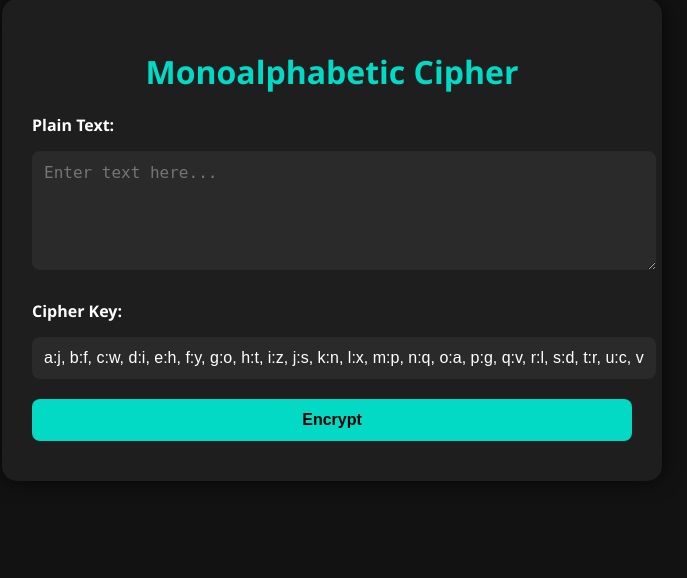
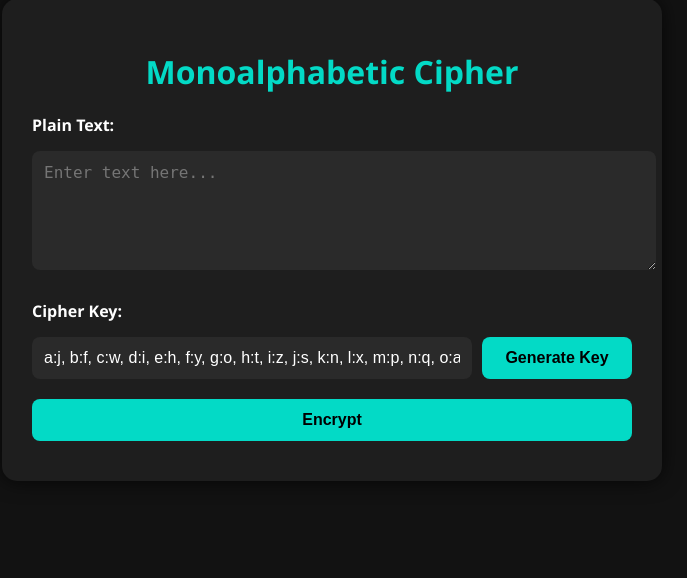
Before and after one commit to eng8890/-, a Flask app: page / in a window 1280 px wide. Shown: the part 168-746 px from the top of the page, without its empty margins (308-995 px from the left). Run offline with Flask 2, Linux system fonts and the light colour scheme.

Commit message:
index.html

```diff
--- a/templates/index.html
+++ b/templates/index.html
@@ -62,6 +62,19 @@
             border-radius: 8px;
             margin-top: 15px;
         }
+        .key-row {
+            display: flex;
+            gap: 10px;
+        }
+        .key-row input {
+            flex: 1;
+        }
+        .key-row form {
+            margin: 0;
+        }
+        .key-row button {
+            width: 150px;
+        }
     </style>
 </head>
 <body>
@@ -72,7 +85,12 @@
             <textarea name="plaintext" rows="5" placeholder="Enter text here...">{{ plaintext }}</textarea>
 
             <label for="keymap">Cipher Key:</label>
-            <input type="text" name="keymap" id="keymap" value="{{ keymap }}">
+            <div class="key-row">
+                <input type="text" name="keymap" id="keymap" value="{{ keymap }}">
+                <form action="/generate-key" method="get">
+                    <button type="submit">Generate Key</button>
+                </form>
+            </div>
 
             <button type="submit">Encrypt</button>
         </form>
```
